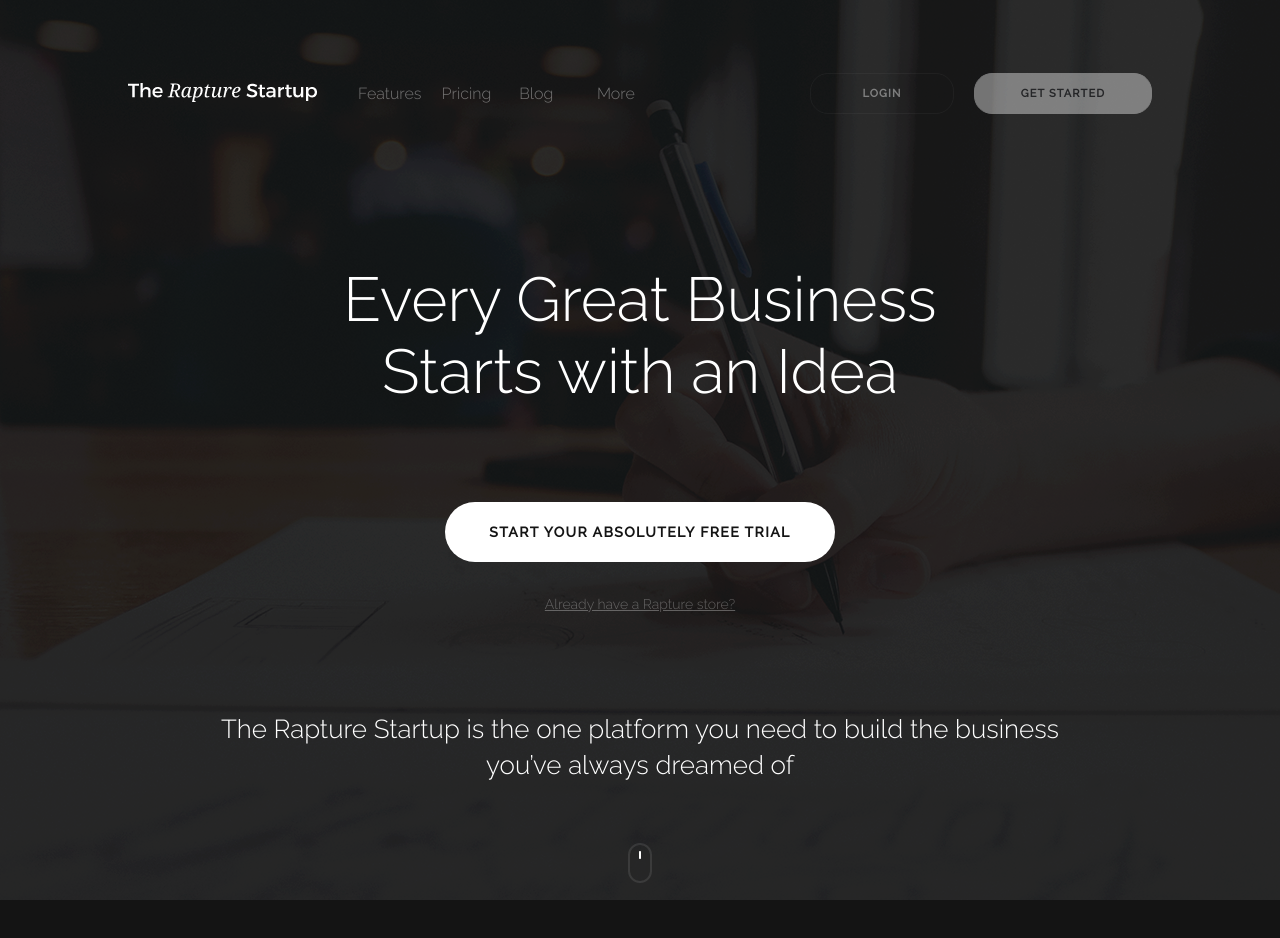
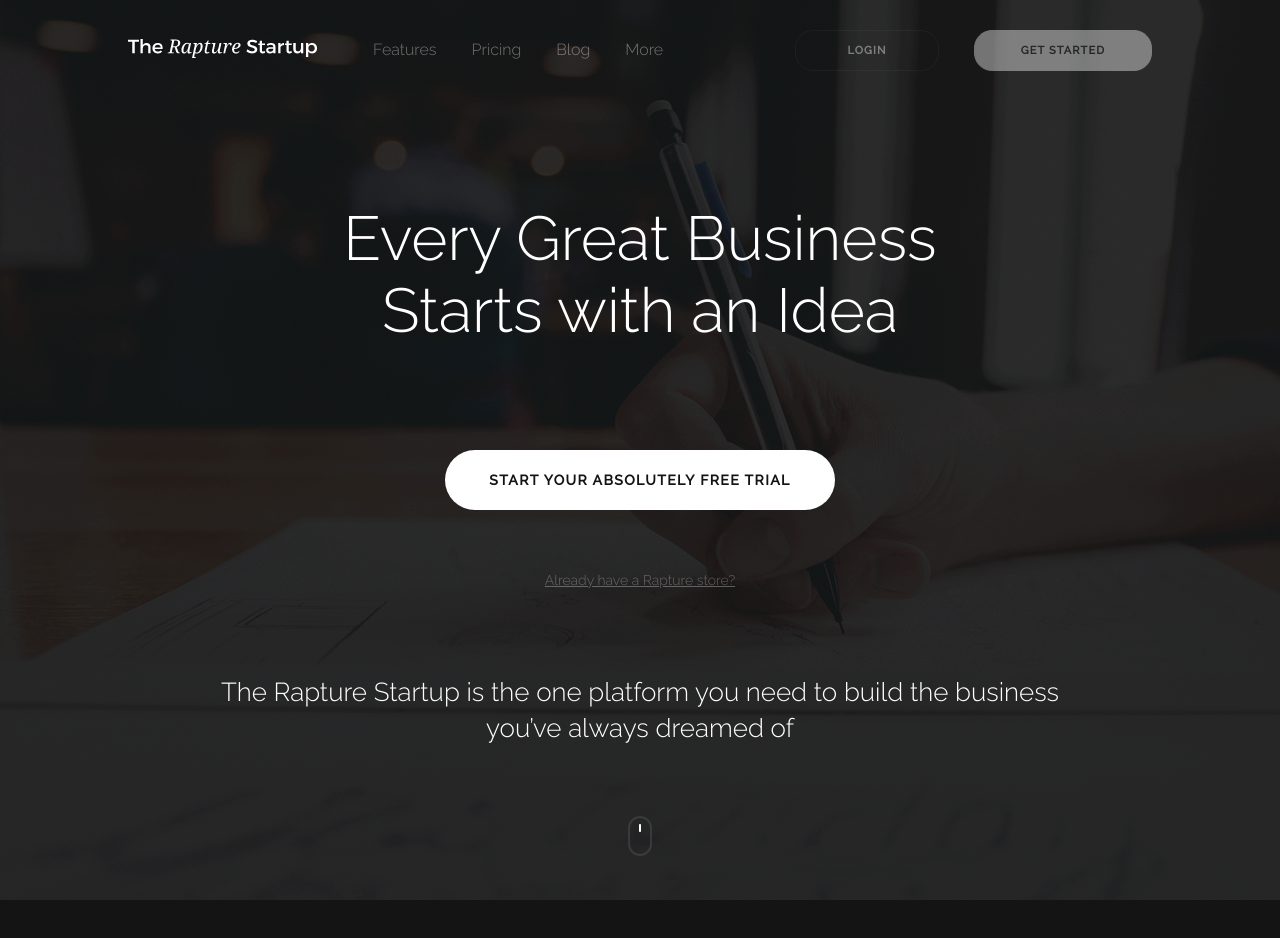
Before and after one commit to Quken/AntyAnn, a plain HTML site: page index.html in a window 1280 px wide. After the commit the page ends 900 px from the top, so only its background shows below. Drawn offline with Linux system fonts and the light colour scheme.

Commit message:
Ane4ka razobralas' s gridom :)

```diff
--- a/css/main.css
+++ b/css/main.css
@@ -2,13 +2,14 @@
   font-family: 'Raleway', sans-serif;
 }
 
-html {
-  box-sizing: border-box;
+.container {
+  width: 80%;
+  margin: 0 auto;
 }
 
 body {
-  width: 80%;
-  margin: 73px auto;
+  display: grid;
+  justify-content: center;
   background-image: url("../img/header-bg.png");
   background-repeat: no-repeat;
   background-color: #141414;
@@ -16,8 +17,9 @@ body {
 
 .header-menu ul {
   display: grid;
-  grid-template-columns: repeat(5, 1fr) 2fr 1fr 1fr;
-  grid-column-gap: 20px;
+  grid-template-columns: repeat(5, 1fr) 3fr 1fr 1fr;
+  grid-template-rows: 100px;
+  grid-column-gap: 35px;
   align-items: center;
 }
 
@@ -61,8 +63,14 @@ body {
   text-align: center;
 }
 
-header h1 {
-  margin: 150px auto 94px;
+.header-main-text {
+  display: grid;
+  grid-template-rows: 350px 60px 139px 122px 129px;
+  justify-items: center;
+  align-items: center;
+}
+
+.header-main-text h1 {
   font-size: 62px;
   font-weight: 300;
   color: #fff;
@@ -70,9 +78,7 @@ header h1 {
   text-align: center;
 }
 
-header p a {
-  display: block;
-  margin: 30px auto 95px;
+.header-main-text a {
   font-size: 14px;
   font-weight: 300;
   color: #fff;
@@ -81,7 +87,7 @@ header p a {
   text-align: center;
 }
 
-header h2 {
+.header-main-text h2 {
   font-size: 26px;
   font-weight: 300;
   color: #fff;
@@ -90,8 +96,6 @@ header h2 {
 }
 
 .header-button {
-  display: block;
-  margin: 0 auto;
   outline: none;
   width: 390px;
   height: 60px;
@@ -112,8 +116,3 @@ header h2 {
 .header-button:hover {
   cursor: pointer;
 }
-
-#mouse-icon {
-  display: block;
-  margin: 60px auto 0;
-}
```
